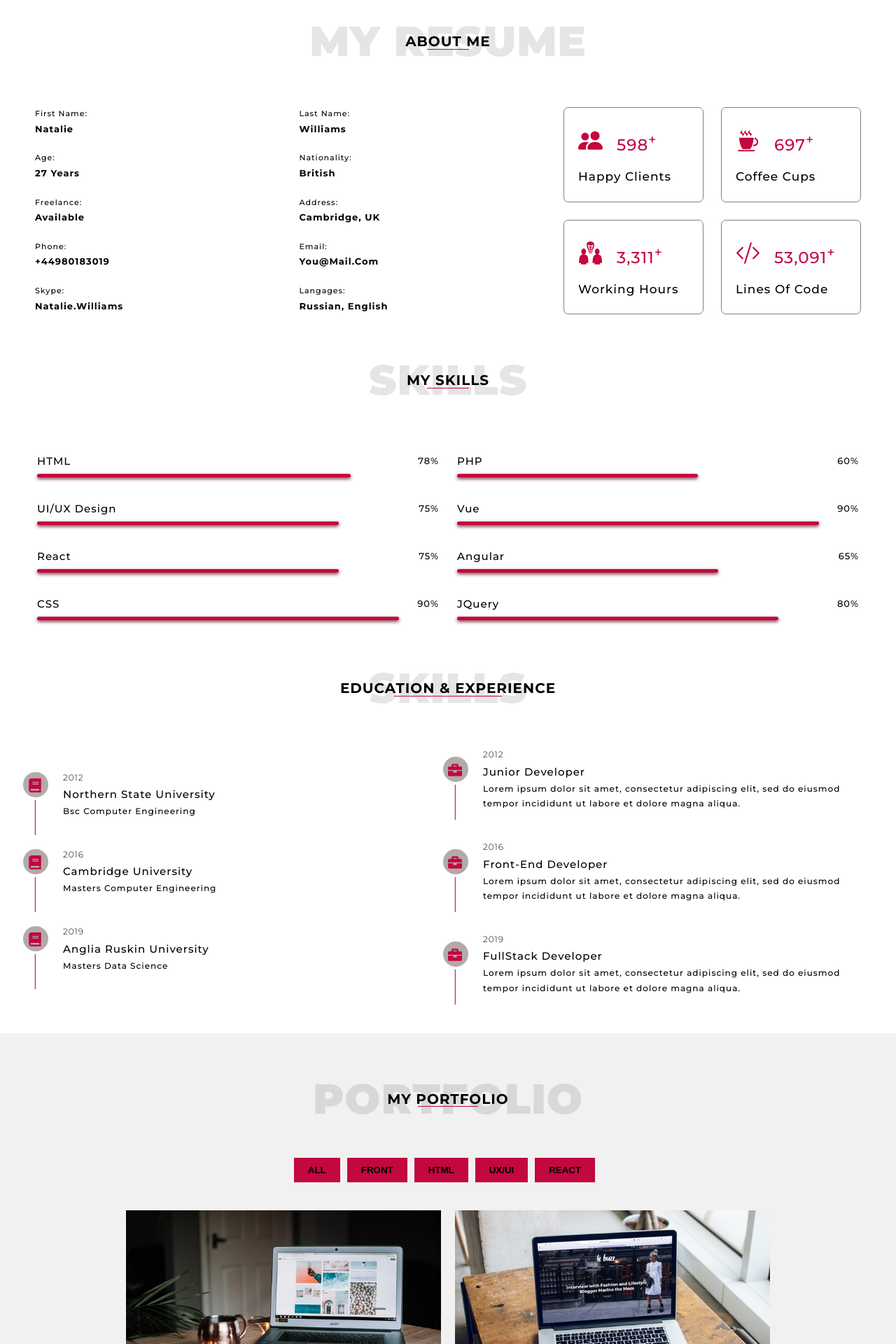
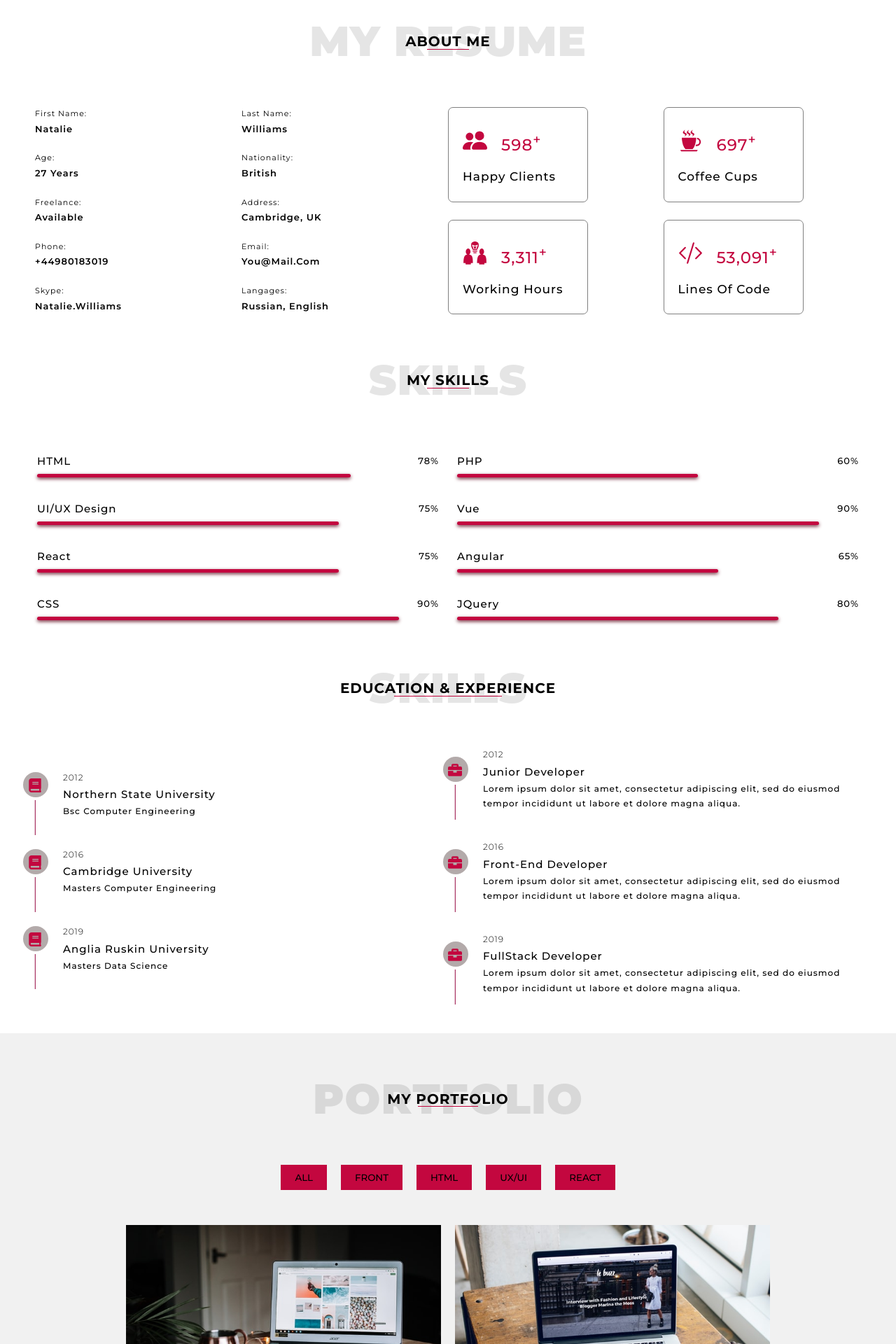
Before and after one commit to Tyler-Wiz/rjs-portfolio, a React (Create React App) app: page / in a window 1280 px wide. Shown: the part 808-2728 px from the top of the page at 70% size. Built offline with nearby package versions, Linux system fonts and the light colour scheme.

Commit message:
responsive

```diff
--- a/public/index.html
+++ b/public/index.html
@@ -12,10 +12,19 @@
     <link rel="apple-touch-icon" href="%PUBLIC_URL%/logo192.png" />
     <link rel="manifest" href="%PUBLIC_URL%/manifest.json" />
     <link rel="preconnect" href="https://fonts.googleapis.com">
-    <link rel="preconnect" href="https://fonts.googleapis.com">
-    <link rel="preconnect" href="https://fonts.gstatic.com" crossorigin>
-    <link href="https://fonts.googleapis.com/css2?family=Montserrat:ital,wght@0,300;0,500;0,900;1,400;1,700&display=swap" rel="stylesheet">
-    <title>React App</title>
+<link rel="preconnect" href="https://fonts.gstatic.com" crossorigin>
+<link href="https://fonts.googleapis.com/css2?family=Montserrat:wght@100;300;400;500;600;700;900&display=swap" rel="stylesheet">
+    <title>Personal Porfolio</title>
+
+    <style>
+      *{
+        margin: 0;
+        padding: 0;
+        box-sizing: border-box;
+        font-family: 'Montserrat', sans-serif;
+      }
+    </style>
+
   </head>
   <body>
     <div id="root"></div>
--- a/src/assets/css/main/styles.css
+++ b/src/assets/css/main/styles.css
@@ -1,4 +1,3 @@
-@import url('https://fonts.googleapis.com/css2?family=Montserrat:ital,wght@0,500;0,700;1,300;1,400;1,900&display=swap');
 
 .hero_cursor{
     content: '';
--- a/src/components/styled/About.Styled.jsx
+++ b/src/components/styled/About.Styled.jsx
@@ -38,6 +38,7 @@ export const AboutInfo =styled.ul`
     text-transform: capitalize;
     margin-bottom: 4rem;
     flex: 1;
+    font-weight: 200;
 
 
     li {
@@ -45,7 +46,7 @@ export const AboutInfo =styled.ul`
     }
 
     h5{
-        font-weight: 700;
+        font-weight: 600;
     }
 
     @media (min-width:750px) {
--- a/src/components/styled/Global.jsx
+++ b/src/components/styled/Global.jsx
@@ -17,10 +17,6 @@ export const GlobalStyles = createGlobalStyle`
     margin: 0;
     padding: 0;
     box-sizing: border-box;
-}
-
-body{
-    font-family: 'Montserrat', sans-serif;
 }
 
 
--- a/src/components/styled/Portfolio.Style.jsx
+++ b/src/components/styled/Portfolio.Style.jsx
@@ -83,9 +83,10 @@ export const CardWrapper =  styled.li`
 `
 
 export const FilterPort = styled.div`
-     max-width: 90%;
+     max-width: 100%;
      padding: 1rem;
      display: flex;
+     flex-wrap:wrap;
      justify-content: center;
      align-items: center;
      margin: 2rem auto;
@@ -95,8 +96,8 @@ export const FilterPort = styled.div`
 export const FilterButton = styled.button`
          padding: 1rem 2rem;
          border: none;
-         font-weight: 700;
-         margin-right:1rem;
+         font-weight: 500;
+         margin:1rem;
          text-transform: uppercase;
          background-color: var(--primary);
 
--- a/src/components/styled/Work.Styled.jsx
+++ b/src/components/styled/Work.Styled.jsx
@@ -1,16 +1,18 @@
 import styled from "styled-components";
 
 export const Container = styled.ul`
+    width: 100%;
     display: grid;
-    grid-template-columns: repeat(2, 1fr);
+    grid-template-columns: repeat(auto-fit, minmax(200px, 1fr));
     grid-gap: 2.5rem;
     padding: 1rem;
+    flex:1;
 
     li {
         display: flex;
         flex-direction:column;
         border: 1px solid grey;
-        width: 200px;
+        max-width: 200px;
         padding: 2rem;
         border-radius:7px;
     }
```
Also changed, not shown: public/logo192.png (deleted), public/logo512.png (deleted), public/manifest.json (deleted), public/robots.txt (deleted).
